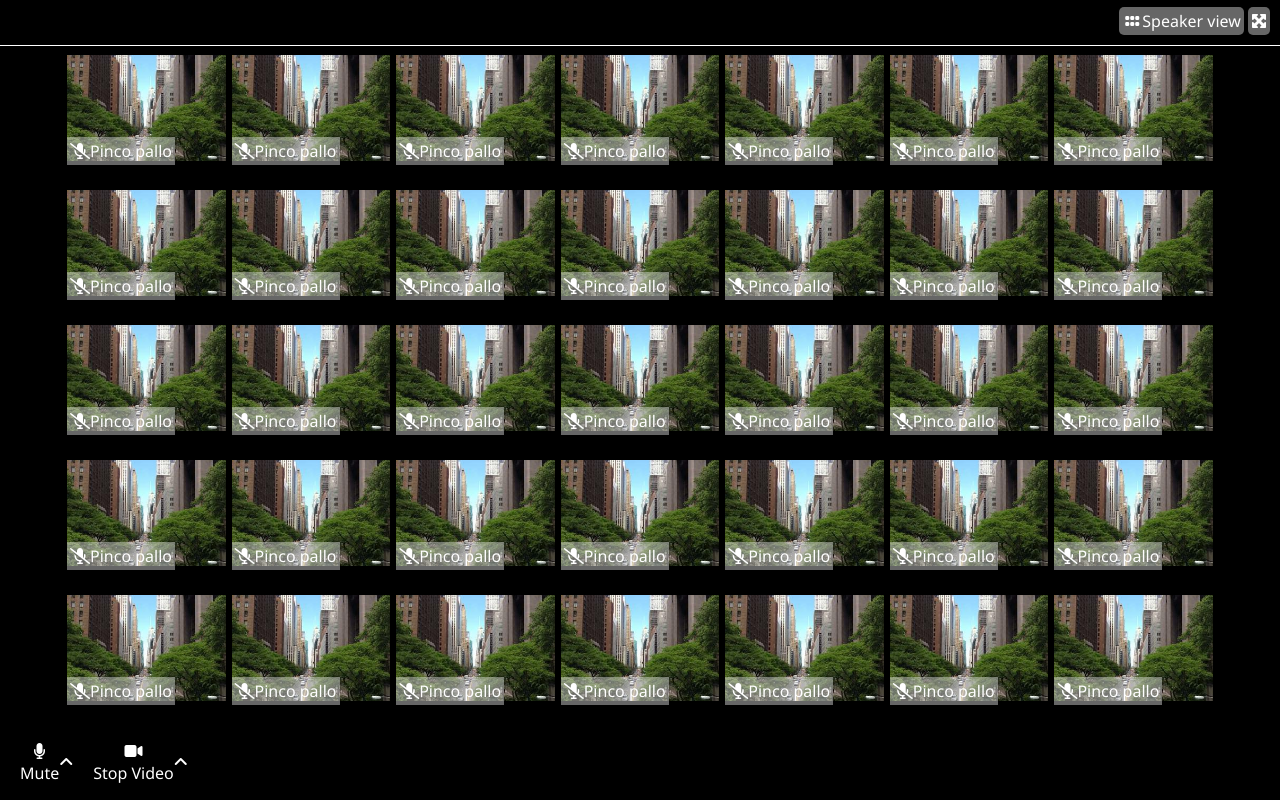
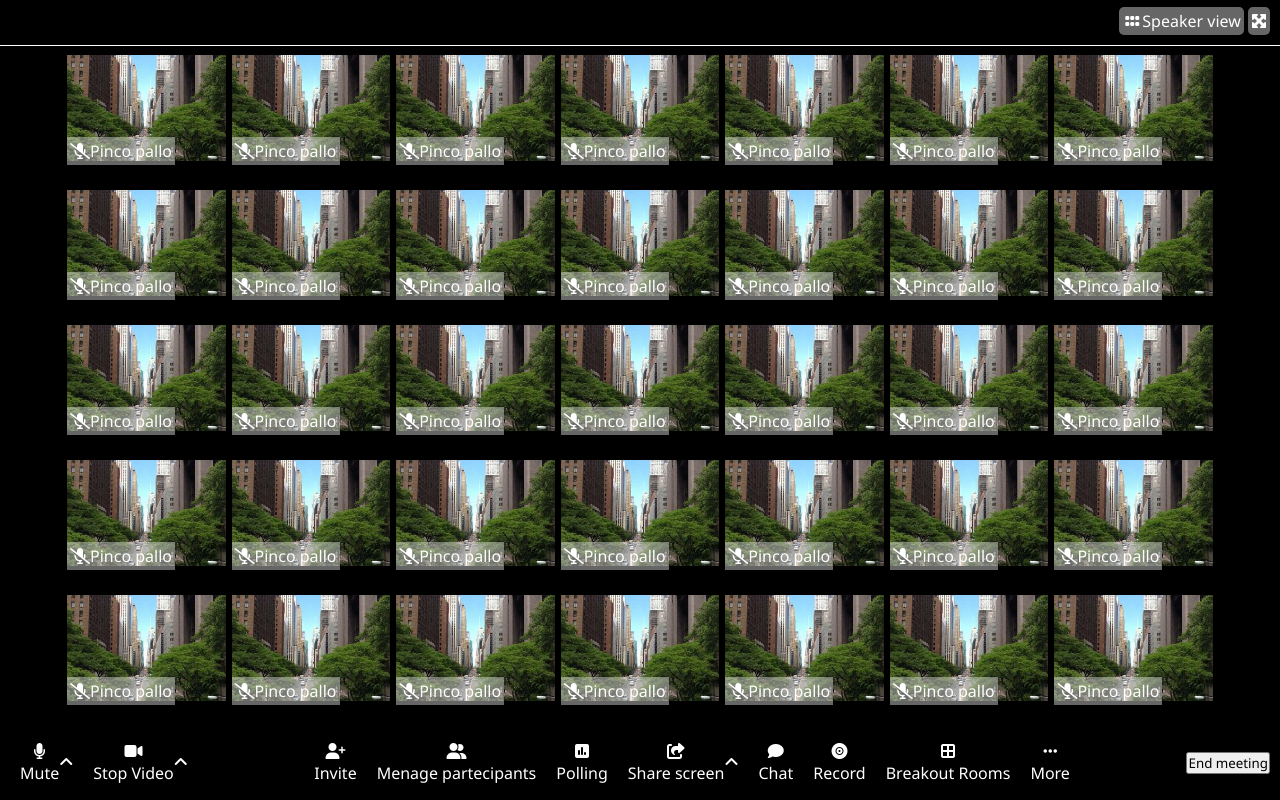
Before and after one commit to MarcoBione/html-css-zoom, a plain HTML site: page index.html in a window 1280 px wide. Drawn offline with Linux system fonts and the light colour scheme.

Commit message:
Add footer icons & style

```diff
--- a/CSS/style.css
+++ b/CSS/style.css
@@ -36,6 +36,10 @@
 
 .j-left{
     justify-content: flex-end;
+}
+
+.j-space-between{
+    justify-content: space-between;
 }
 
 .padding-10{
@@ -125,8 +129,6 @@ main img{
 /* =====END MAIN===== */
 
 
-
-
 /* =====FOOTER===== */
 
 .command{
--- a/index.html
+++ b/index.html
@@ -655,9 +655,9 @@
 
         </main>
 
-        <footer>
+        <footer class="d-flex">
 
-            <div class="command d-flex padding-10 a-center">
+            <div class="command d-flex padding-10 a-center j-space-between">
 
                 <div class="user-commands d-flex a-content">
 
@@ -695,13 +695,133 @@
 
                     </div>
 
+                </div>
 
+                <div class="center-commands d-flex a-content">
+
+                    <!-- first command icon -->
+                    <div class="box padding-10 d-flex a-content">
+
+                        <div class="t-center">
+
+                            <p><i class="fa-solid fa-user-plus"></i></p>
+                            <p>Invite</p>
+
+                        </div>
+
+                    </div>
+                    <!-- /first command icon -->
+
+                    <!-- second command icon -->
+                    <div class="box padding-10 d-flex a-content">
+
+                        <div class="t-center">
+
+                            <p><i class="fa-solid fa-user-group"></i></p>
+                            <p>Menage partecipants</p>
+
+                        </div>
+
+                    </div>
+                    <!-- /second command icon -->
+
+                    <!-- third command icon -->
+                    <div class="box padding-10 d-flex a-content">
+
+                        <div class="t-center">
+
+                            <p><i class="fa-solid fa-square-poll-vertical"></i></p>
+                            <p>Polling</p>
+
+                        </div>
+
+                    </div>
+                    <!-- /third command icon -->
+
+                    <!-- forth command icon -->
+                    <div class="box padding-10 d-flex a-content">
+
+                        <div class="t-center">
+
+                            <p><i class="fa-solid fa-share-from-square"></i></p>
+                            <p>Share screen</p>
+
+                        </div>
+
+                        <div class="t-center d-flex a-content">
+
+                            <i class="fa-solid fa-angle-up"></i>
+
+                        </div>
+
+                    </div>
+                    <!-- /forth command icon -->
+
+                    <!-- fifth command icon -->
+                    <div class="box padding-10 d-flex a-content">
+
+                        <div class="t-center">
+
+                            <p><i class="fa-solid fa-comment"></i></p>
+                            <p>Chat</p>
+
+                        </div>
+
+                    </div>
+                    <!-- /fifth command icon -->
+
+                    <!-- sixth command icon -->
+                    <div class="box padding-10 d-flex a-content">
+
+                        <div class="t-center">
+
+                            <p><i class="fa-solid fa-record-vinyl"></i></p>
+                            <p>Record</p>
+
+                        </div>
+
+                    </div>
+                    <!-- /sixth command icon -->
+
+                    <!-- seventh command icon -->
+                    <div class="box padding-10 d-flex a-content">
+
+                        <div class="t-center">
+
+                            <p><i class="fa-solid fa-border-all"></i></p>
+                            <p>Breakout Rooms</p>
+
+                        </div>
+
+                    </div>
+                    <!-- /seventh command icon -->
+
+                    <!-- eighth command icon -->
+                    <div class="box padding-10 d-flex a-content">
+
+                        <div class="t-center">
+
+                            <p><i class="fa-solid fa-ellipsis"></i></p>
+                            <p>More</p>
+
+                        </div>
+
+                    </div>
+                    <!-- /seventh command icon -->
 
                 </div>
 
-                <span class="center-commands"></span>
+                <div class="end-call d-flex a-content">
 
-                <span class="end-call"></span>
+                    <div class="exit">
+
+                        <button>
+                            End meeting
+                        </button>
+                    </div>
+
+                </div>
+
             </div>
 
         </footer>
```
